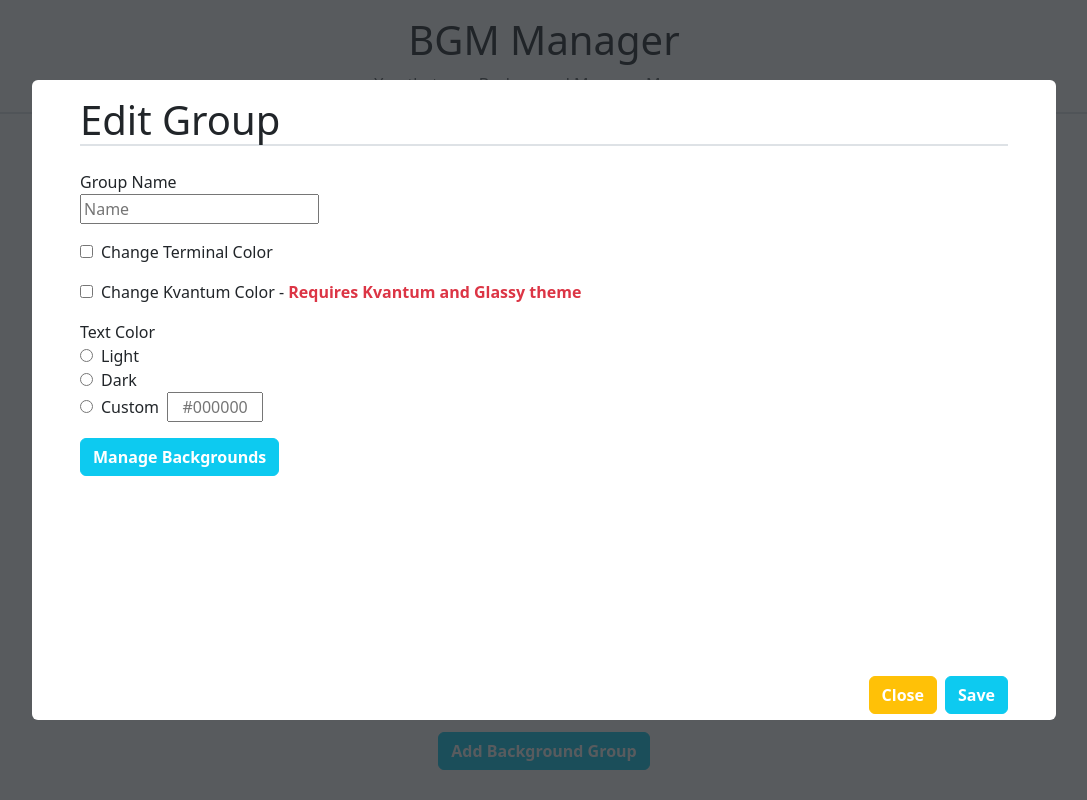
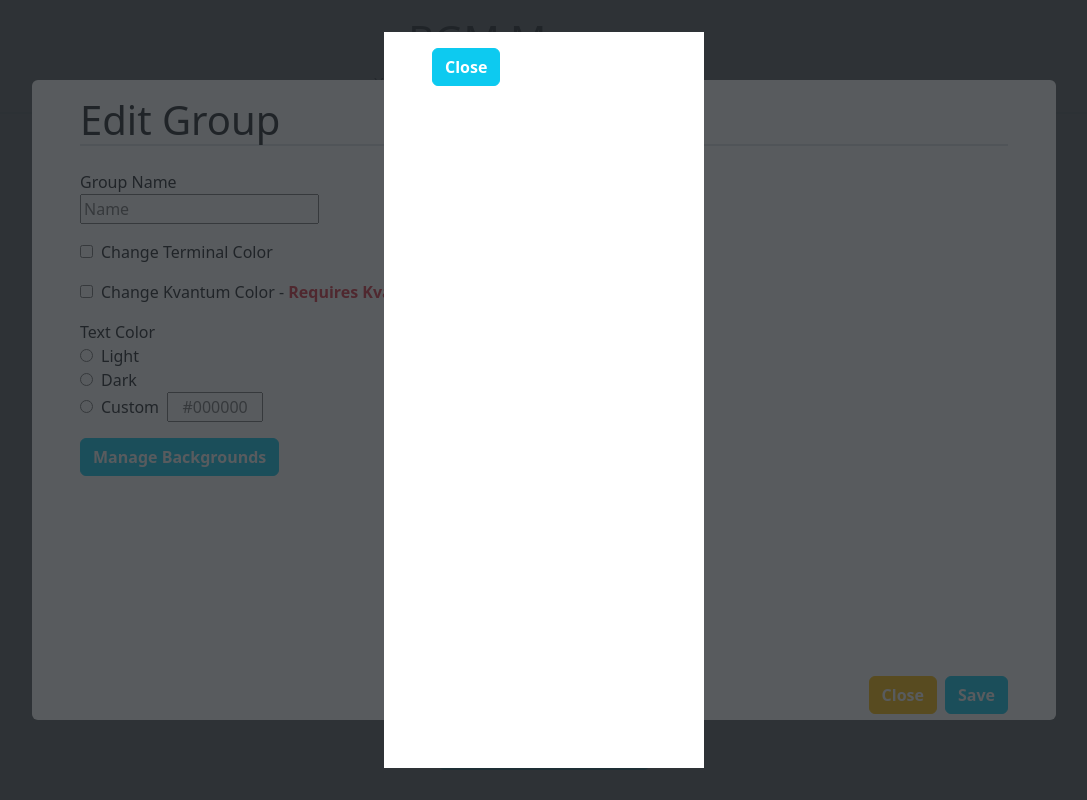
Before and after one commit to Lordpun/BGM-Manager, a React (Vite) app: page / in a window 1280 px wide. Both pictures are taken after a click on the link "Add Background Group". Shown: the whole page, without its empty margins (96-1183 px from the left). Built offline with nearby package versions, Linux system fonts and the light colour scheme.

Commit message:
Made background list menu

```diff
--- /dev/null
+++ b/src/components/BackgroundList.jsx
@@ -0,0 +1,15 @@
+function BackgroundList({BackgroundData, close}) {
+  const closeList = async () => {
+    close();
+  }
+
+  return (<>
+  <div className="position-fixed top-0 start-0 vh-100 vw-100 bg-dark opacity-75 z-2"/>
+
+  <section className="position-fixed top-50 start-50 translate-middle bg-white z-2 py-3 px-5 rounde" style={{ height: 'calc(100% - 4rem)', width: "20rem" }}>
+    <a className="btn btn-info text-white fw-bold mx-auto" onClick={() => {closeList();}}>Close</a>
+  </section>
+  </>)
+}
+
+export default BackgroundList;
--- a/src/components/GroupEdit.jsx
+++ b/src/components/GroupEdit.jsx
@@ -1,4 +1,5 @@
 import { useState } from "react";
+import BackgroundList from "./BackgroundList";
 
 function GroupEdit({ groupData, closePopup }) {
   const [backgroundsOpen, openBackgrounds] = useState(true);
@@ -56,7 +57,7 @@ function GroupEdit({ groupData, closePopup }) {
           </div>
         </div>
 
-        <a className="btn btn-info mt-3 text-white fw-bold">Manage Backgrounds</a>
+        <a className="btn btn-info mt-3 text-white fw-bold" onClick={() => { openBackgrounds(true);}}>Manage Backgrounds</a>
       </form>
 
       <section className="mt-auto text-end">
@@ -65,6 +66,8 @@ function GroupEdit({ groupData, closePopup }) {
       </section>
     </section>
   </section>
+
+  { backgroundsOpen && <BackgroundList close={() => {openBackgrounds(false)}}/> }
   </>);
 }
 
```
